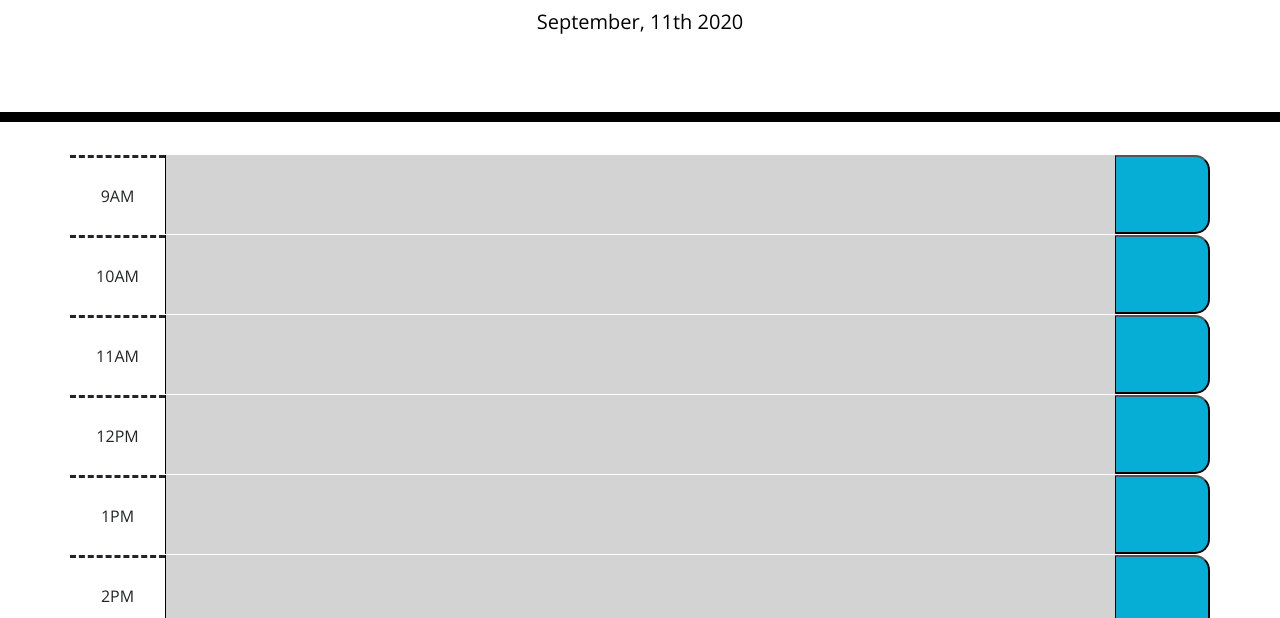
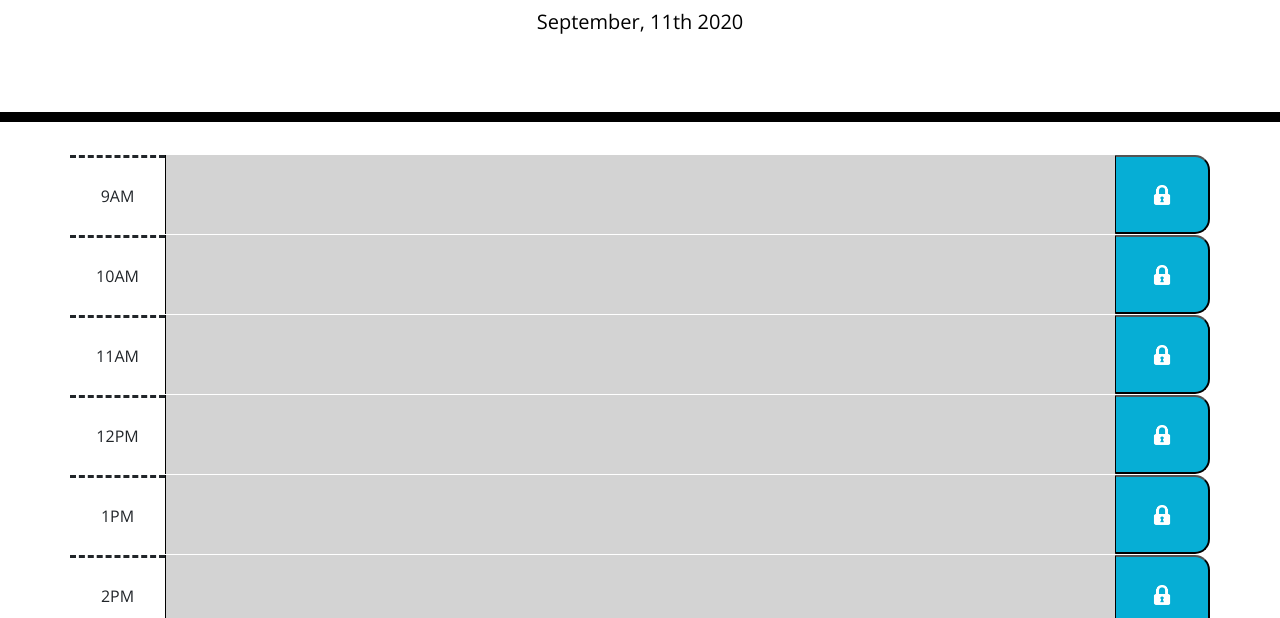
Before and after one commit to dgtlctzn/work-day-scheduler, a plain HTML site: page index.html in a window 1280 px wide. Shown: the part 182-800 px from the top of the page. Drawn offline with nearby package versions, Linux system fonts and the light colour scheme.

Commit message:
added lock img and changed css colors

```diff
--- a/assets/index.js
+++ b/assets/index.js
@@ -13,6 +13,7 @@ function generateSchedule() {
     var timeBlock = $("<p>").text(businessHour).addClass("col-sm-1 time-block");
     var textArea = $("<textarea>");
     var saveButton = $("<button>").addClass("col-sm-1 saveBtn").attr("data-time", businessHour);
+    var lock = $("<img>").attr("src", "assets/lock.png");
 
     textArea.addClass("col-sm-10");
 
@@ -34,6 +35,7 @@ function generateSchedule() {
       textArea.addClass("present");
     }
 
+    saveButton.append(lock);
     timeRow.append(timeBlock, textArea, saveButton);
     mainContainer.append(timeRow);
   }
--- a/assets/style.css
+++ b/assets/style.css
@@ -11,6 +11,16 @@ textarea {
   color: #000000;
   border-left: 1px solid black;
   padding: 10px;
+}
+
+img {
+  height: 20px;
+  width: 20px;
+  filter: invert(100%);
+}
+
+.saveBtn:hover {
+  background: #77dd77;
 }
 
 .jumbotron {
```
